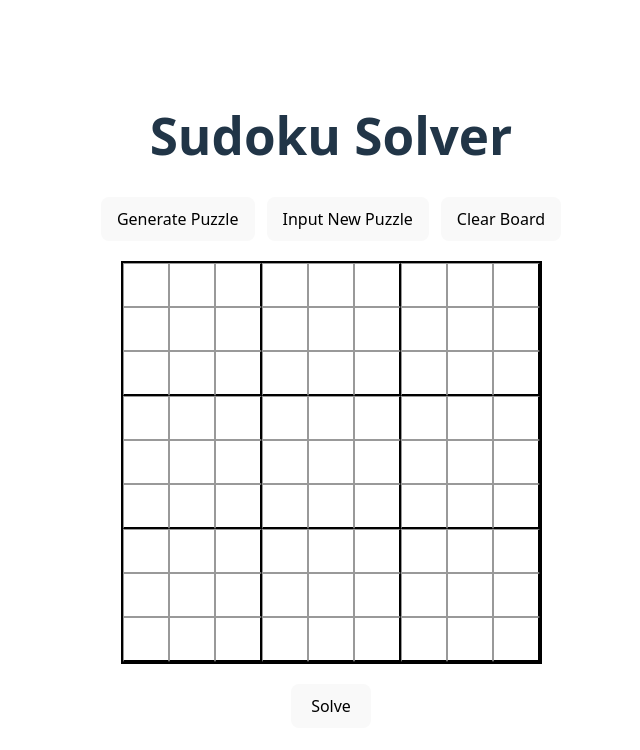
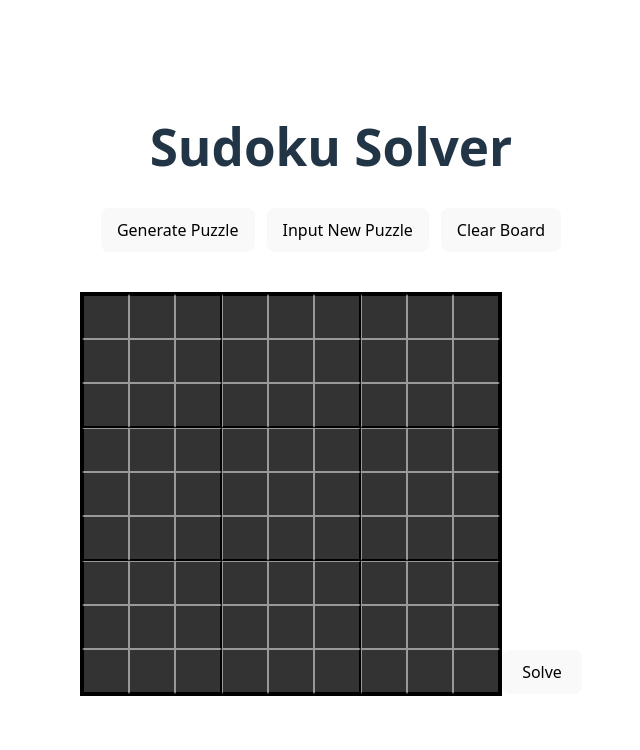
Before and after one commit to MohamedOrfy1/Sudoko-CSP, a React app in the folder frontend/sudoku-solver/: page / in a window 1280 px wide. Shown: the top 750 px of the page, without its empty margins (309-949 px from the left). Built offline with nearby package versions, Linux system fonts and the light colour scheme; the HTML template or start-up script is replaced by a standard one.

Commit message:
Fixed UI bug

```diff
--- a/frontend/sudoku-solver/src/components/SudokuBoard/SudokuBoard.css
+++ b/frontend/sudoku-solver/src/components/SudokuBoard/SudokuBoard.css
@@ -1,7 +1,8 @@
 .sudoku-board {
-    display: block;
-    margin: 20px;
+    display: inline-block;
+    margin: 20px auto;
     border: 2px solid black;
+    background: #222;
 }
 
 .sudoku-row {
@@ -13,15 +14,24 @@
     height: 40px;
     text-align: center;
     font-size: 20px;
-    border: 1px solid #ccc;
     border: 1px solid #999;
     color: #fff;
+    background: #333;
+    outline: none;
 }
 
 .sudoku-cell:nth-child(3n) {
     border-right: 2px solid black;
 }
 
+.sudoku-cell:nth-child(1) {
+    border-left: 2px solid black;
+}
+
 .sudoku-row:nth-child(3n) .sudoku-cell {
     border-bottom: 2px solid black;
 }
+
+.sudoku-row:nth-child(1) .sudoku-cell {
+    border-top: 2px solid black;
+}
```
